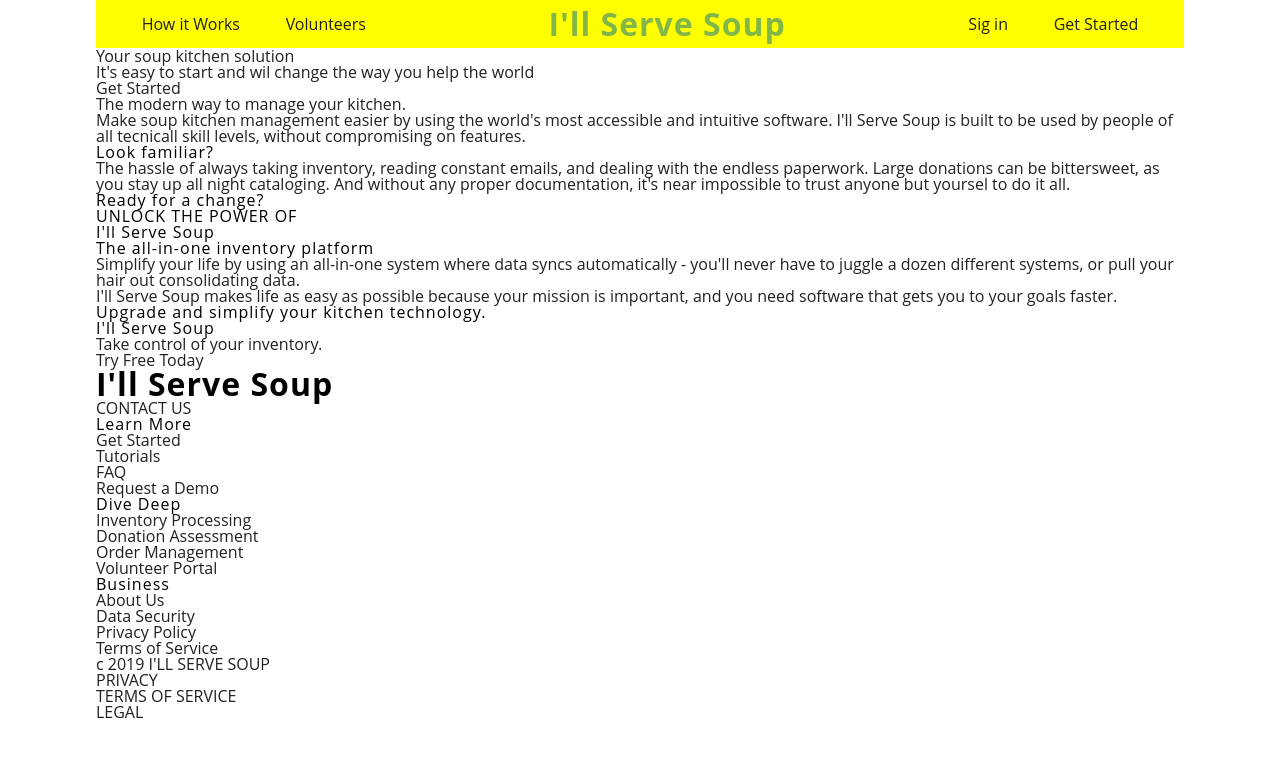
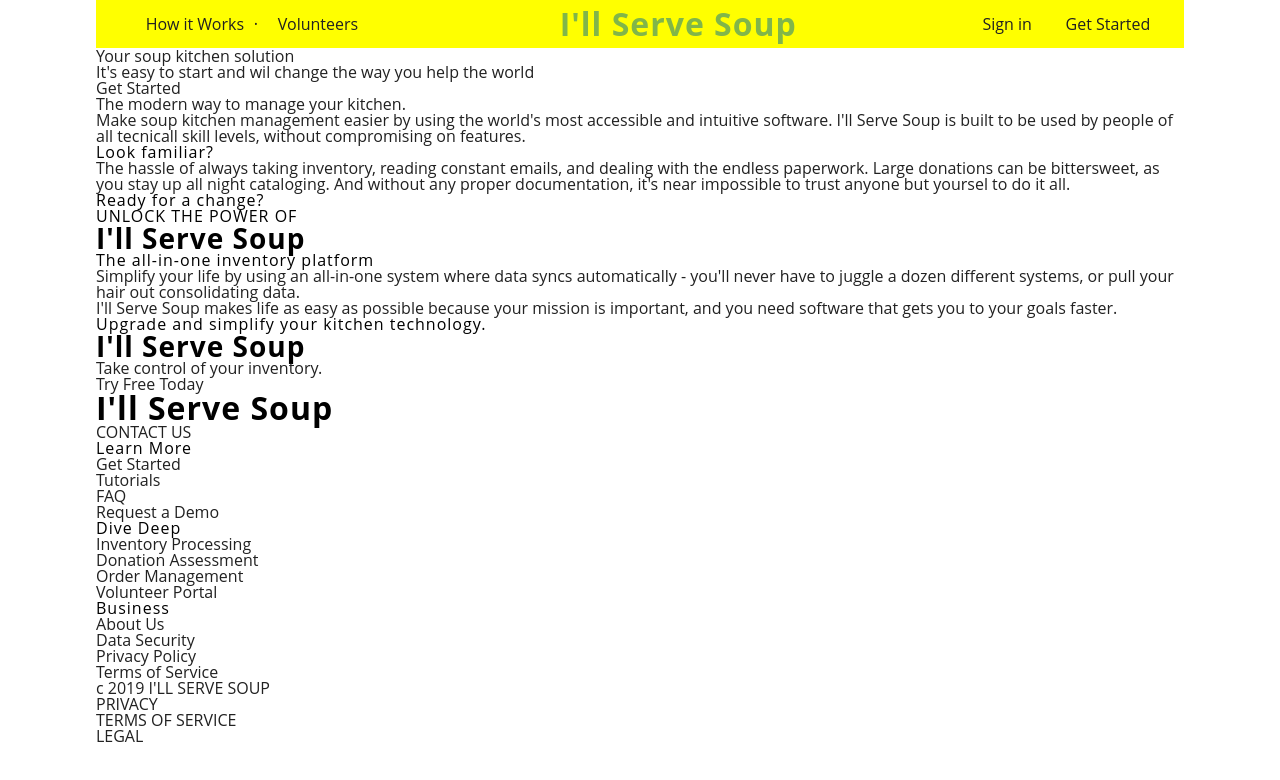
Before and after one commit to petrussola/web-ui-pere, a website: page index.html in a window 1280 px wide. Drawn offline with Linux system fonts and the light colour scheme; a web font is replaced by a local one.

Commit message:
Style left hand side navigation menu header

```diff
--- a/index.html
+++ b/index.html
@@ -20,7 +20,7 @@
         <h2 class="green">I'll Serve Soup</h2>
       </div>
       <div class="nav-right">
-        <p class="nav">Sig in</p>
+        <p class="nav">Sign in</p>
         <p class="secondary-button">Get Started</p>
       </div>
 
--- a/styles/global-style.less
+++ b/styles/global-style.less
@@ -26,6 +26,11 @@
     }
 }
 
+h3 {
+    font-size: 1.75rem;
+    font-weight: bold;
+}
+
 .container {
     width: 85%;
     margin: 0 auto;
@@ -39,10 +44,20 @@
     .flex-settings(row, space-between, center);
     .nav-left {
         flex-grow: 1;
-        .flex-settings(row, space-evenly, center);
+        .flex-settings(row, space-evenly, flex-start);
+        margin: 0 1rem;
+        .nav-item {
+            position: relative;
+            &::before {
+                content: '·';
+                top: 0;
+                left: -1.5rem;
+                position: absolute;
+            }
+        }
     }
     .title {
-        flex-grow: 2;
+        flex-grow: 3;
         .flex-settings(row, space-evenly, center);
     }
     .nav-right {
```
Also changed, not shown: css/styles.css.
